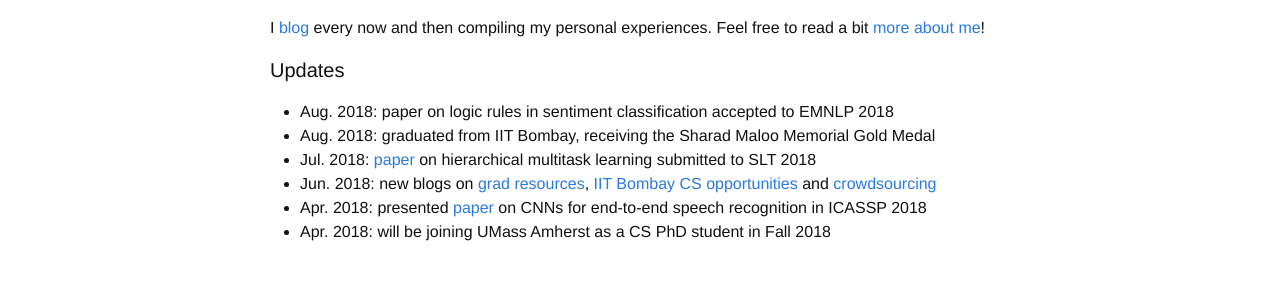
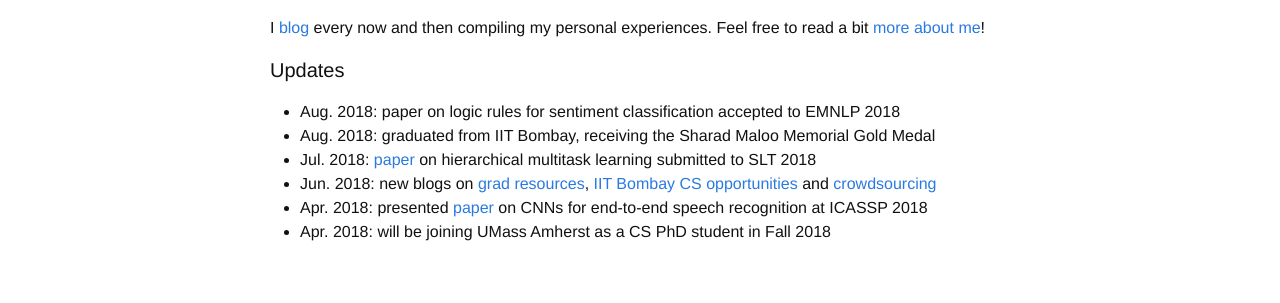
Before and after one commit to martiansideofthemoon/martiansideofthemoon.github.io, a Jekyll site: the page built from index.md, in a window 1280 px wide. Shown: the part 227-530 px from the top of the page. Built offline with Jekyll 4.4.1, drawn with Linux system fonts in a browser that asks for light colours; comment, search, counter and statistics services are not loaded.

Commit message:
Correcting prepositions in home page

```diff
--- a/index.md
+++ b/index.md
@@ -11,9 +11,9 @@ I [blog](http://martiansideofthemoon.github.io/archive.html) every now and then
 
 #### Updates
 
-* Aug. 2018: paper on logic rules in sentiment classification accepted to EMNLP 2018
+* Aug. 2018: paper on logic rules for sentiment classification accepted to EMNLP 2018
 * Aug. 2018: graduated from IIT Bombay, receiving the Sharad Maloo Memorial Gold Medal
 * Jul. 2018: [paper](https://arxiv.org/abs/1807.06234) on hierarchical multitask learning submitted to SLT 2018
 * Jun. 2018: new blogs on [grad resources]({% post_url 2018-05-30-grad-resources %}), [IIT Bombay CS opportunities]({% post_url 2018-06-05-cs-opportunities %}) and [crowdsourcing]({% post_url 2018-06-02-crowd-sourcing %})
-* Apr. 2018: presented [paper](https://arxiv.org/abs/1710.10398) on CNNs for end-to-end speech recognition in ICASSP 2018
+* Apr. 2018: presented [paper](https://arxiv.org/abs/1710.10398) on CNNs for end-to-end speech recognition at ICASSP 2018
 * Apr. 2018: will be joining UMass Amherst as a CS PhD student in Fall 2018
```
